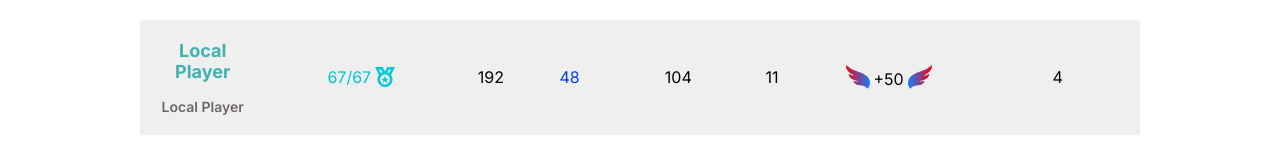
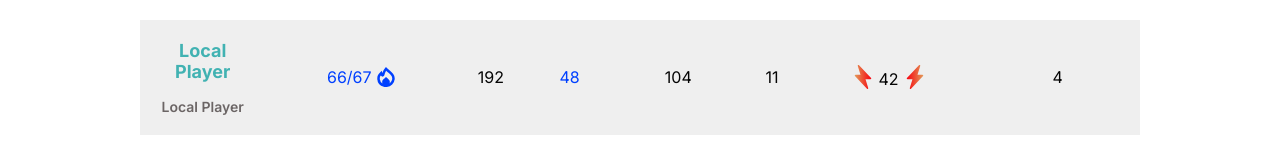
Before and after one commit to melisa-abuin/rkr-w3, a Next.js app: page /leaderboard in a window 1280 px wide. Shown: the part 1445-1600 px from the top of the page. Built offline with nearby package versions, Linux system fonts and the light colour scheme; no server answers.

Commit message:
feature #108: add bolt icon

```diff
--- /dev/null
+++ b/components/icons/bolt/index.tsx
@@ -0,0 +1,41 @@
+import React from 'react'
+
+interface IconProps {
+  internalColor?: string
+  externalColor?: string
+  height?: number
+  flipped?: boolean
+  width?: number
+}
+
+export const Bolt = ({
+  internalColor = '#000',
+  externalColor = '#000',
+  height = 100,
+  flipped = false,
+  width = 100,
+}: IconProps) => {
+  const id = Math.random()
+
+  return (
+    <svg
+      fill="none"
+      height={height}
+      role="img"
+      viewBox="0 0 16 16"
+      width={width}
+    >
+      <defs>
+        <linearGradient id={`gradient${id}`} x1="0%" y1="0%" x2="100%" y2="0%">
+          <stop offset="0%" stopColor={internalColor} />
+          <stop offset="100%" stopColor={externalColor} />
+        </linearGradient>
+      </defs>
+      <path
+        d="M11.251.068a.5.5 0 0 1 .227.58L9.677 6.5H13a.5.5 0 0 1 .364.843l-8 8.5a.5.5 0 0 1-.842-.49L6.323 9.5H3a.5.5 0 0 1-.364-.843l8-8.5a.5.5 0 0 1 .615-.09z"
+        fill={`url(#gradient${id})`}
+        transform={flipped ? 'scale(-1, 1) translate(-16, 0)' : 'none'}
+      />
+    </svg>
+  )
+}
--- a/components/table/components/tableData/saveStreak/index.tsx
+++ b/components/table/components/tableData/saveStreak/index.tsx
@@ -3,6 +3,7 @@ import { Wing } from '@/components/icons/wing'
 import { Container } from './styled'
 import { useTheme } from '@/hooks/useTheme'
 import { SaveStreak as SaveStreakI } from '@/interfaces/player'
+import { Bolt } from '@/components/icons/bolt'
 
 interface Props {
   saveStreak: SaveStreakI
@@ -18,44 +19,38 @@ const SaveStreak: React.FC<Props> = ({ saveStreak }) => {
     return String(highestSaveStreak)
   }
 
-  const getWingColors = () => {
+  const Icon = ({ flipped }: { flipped?: boolean }) => {
     if (patrioticTendrils) {
-      return {
-        internal: theme.color.patrioticTendrilsInternal,
-        external: theme.color.patrioticTendrilsExternal,
-      }
+      return (
+        <Wing
+          internalColor={theme.color.patrioticTendrilsInternal}
+          externalColor={theme.color.patrioticTendrilsExternal}
+          height={24}
+          flipped={flipped}
+          width={24}
+        />
+      )
     }
+
     if (redLightning) {
-      return {
-        internal: theme.color.redLightningInternal,
-        external: theme.color.redLightningExternal,
-      }
+      return (
+        <Bolt
+          internalColor={theme.color.redLightningInternal}
+          externalColor={theme.color.redLightningExternal}
+          height={24}
+          flipped={flipped}
+          width={24}
+        />
+      )
     }
     return null
   }
 
-  const wingColors = getWingColors()
-
   return (
     <Container>
-      {wingColors && (
-        <Wing
-          internalColor={wingColors.internal}
-          externalColor={wingColors.external}
-          height={24}
-          flipped
-          width={24}
-        />
-      )}
+      <Icon flipped />
       {saveStreakToShow()}
-      {wingColors && (
-        <Wing
-          internalColor={wingColors.internal}
-          externalColor={wingColors.external}
-          height={24}
-          width={24}
-        />
-      )}
+      <Icon />
     </Container>
   )
 }
```
Also changed, not shown: constants/index.ts (+1 -1 lines).
